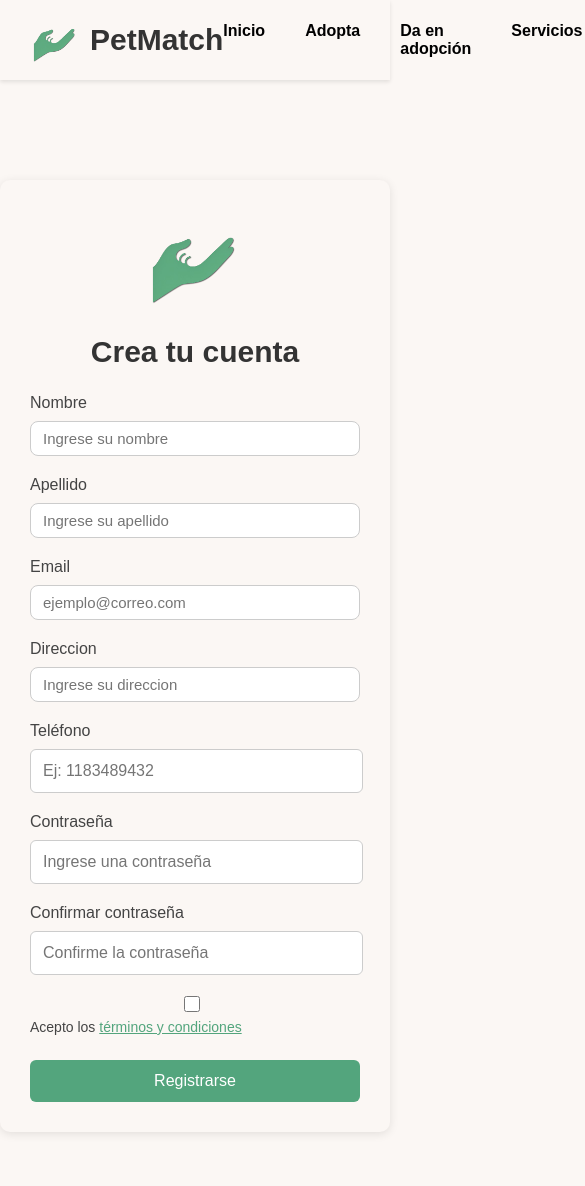
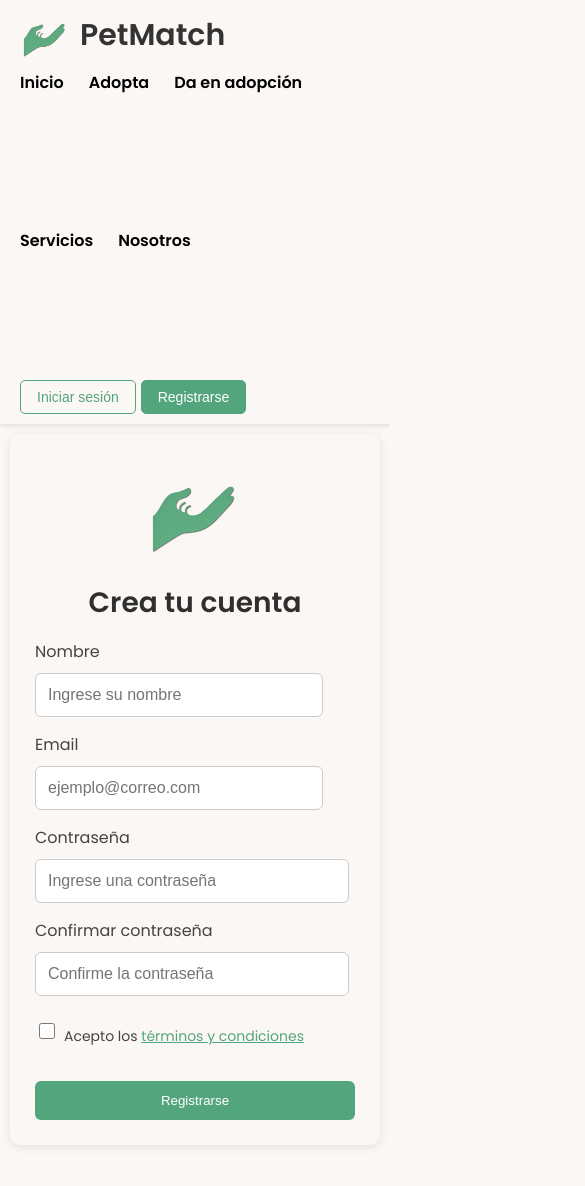
Before and after one commit to valentinacgarcia/PROYECTO, a React (Create React App) app in the folder frontend/: page /register in a window 390 px wide. Shown: the top 1186 px of the page, 585 px wide, since content can reach past the window. After the commit the page ends 1155 px from the top, so only its background shows below. Built offline with nearby package versions, Linux system fonts and the light colour scheme.

Commit message:
Correcciones en chat, navbar y registro de usuario

```diff
--- a/frontend/src/components/Navbar.css
+++ b/frontend/src/components/Navbar.css
@@ -1,15 +1,18 @@
 .navbar {
   display: flex;
+  flex-wrap: wrap;
   justify-content: space-between;
   align-items: center;
   background-color: #fbf7f4;
-  padding: 15px 30px;
+  padding: 10px 20px;
   box-shadow: 0 2px 4px rgba(0, 0, 0, 0.1);
 }
 
 .navbar-left {
   display: flex;
   align-items: center;
+  flex: 1 1 auto;
+  min-width: 150px;
 }
 
 .navbar-icons {
@@ -30,9 +33,10 @@
 
 .navbar-center {
   display: flex;
-  flex-grow: 1;
+  flex: 2 1 300px;
   justify-content: center;
-  gap: 30px;
+  flex-wrap: wrap;
+  gap: 15px;
 }
 
 .nav-item {
@@ -42,6 +46,7 @@
   color: #000000;
   cursor: pointer;
   align-items: left;
+  white-space: nowrap;
 }
 
 .nav-item:hover {
@@ -50,6 +55,9 @@
 
 .navbar-right {
   display: flex;
+  flex: 1 1 auto;
+  justify-content: flex-end;
+  flex-wrap: wrap;
   gap: 10px;
 }
 
@@ -320,3 +328,22 @@
   background-color: #e8f5e9;
   box-shadow: 0 2px 6px rgba(0,0,0,0.1);
 }
+
+/* responsive */
+@media (max-width: 600px) {
+  .navbar {
+    flex-direction: column;
+    align-items: flex-start;
+  }
+
+  .navbar-center {
+    justify-content: flex-start;
+    margin: 10px 0;
+  }
+
+  .navbar-right {
+    justify-content: flex-start;
+    width: 100%;
+    gap: 5px;
+  }
+}
--- a/frontend/src/features/adoption/Panel_Adopcion.css
+++ b/frontend/src/features/adoption/Panel_Adopcion.css
@@ -1,5 +1,5 @@
 body {
-  font-family: Arial, sans-serif;
+  font-family: Poppins, sans-serif;
   margin: 0;
   background-color: #fbf7f4; /* Usando el color fbf7f4 como fondo general */
   color: #333; /* Mantener texto oscuro para legibilidad */
@@ -9,9 +9,9 @@ body {
   max-width: 1200px;
   margin: 20px auto;
   padding: 20px;
-  background-color: #fff;
+  background-color: #ffffff;
   border-radius: 8px;
-  box-shadow: 0 2px 4px rgba(0, 0, 0, 0.1);
+  box-shadow: 0 2px 8px rgba(20, 20, 20, 0.1);
 }
 
 h1 {
@@ -30,7 +30,7 @@ h1 {
   padding: 20px;
   background-color: #fbf7f4;
   border-radius: 8px;
-  box-shadow: 0 1px 3px rgba(0, 0, 0, 0.05);
+  box-shadow: 0 2px 8px rgba(20, 20, 20, 0.1);
 }
 
 .find-match-card {
@@ -218,15 +218,15 @@ h1 {
   overflow: hidden;
   text-overflow: ellipsis;
   white-space: nowrap;
-  font-size: 1em;         /* ↓ Más chico el nombre */
+  font-size: 1em;
 }
 
 .gender-icon {
-  font-size: 2.4em;       /* ↑ Más grande el género */
-  font-weight: 900;       /* ↑ Más grueso/negrita */
+  font-size: 2.4em;
+  font-weight: 900;
   vertical-align: middle;
   text-shadow: 0 0 2px #333;
-  font-family: Arial Black, Arial, sans-serif;
+  font-family: Poppins Black, Poppins, sans-serif;
 }
 
 .gender-icon.female {
--- a/frontend/src/features/auth/Register/RegisterForm.css
+++ b/frontend/src/features/auth/Register/RegisterForm.css
@@ -3,41 +3,40 @@
   justify-content: center;
   align-items: center;
   min-height: 80vh;
+  padding: 10px;
 }
 
 .register-form {
-  width: 400px;
-  max-width: 500px;
-  margin: 100px auto;
-  padding: 30px;
+  width: 100%;
+  max-width: 400px;
+  padding: 25px;
   border-radius: 10px;
   background-color: #fbf7f4;
-  box-shadow: 0 2px 10px rgba(0, 0, 0, 0.1);
+  box-shadow: 0 2px 10px rgba(0,0,0,0.1);
 }
 
 .form-logo {
-  width: 150px;
-  height: auto;
-  margin: 0 auto;
+  width: 120px;
   display: block;
+  margin: 0 auto 15px;
 }
 
-.form-Title {
-  font-size: 30px;
+.form-title {
+  text-align: center;
+  font-size: 28px;
+  margin-bottom: 20px;
   font-weight: 600;
-  text-align: center;
 }
 
 .register-form label {
-  text-align: left;
   display: block;
-  width: 100%;
-  margin-top: 20px;
+  margin-top: 15px;
   font-weight: 500;
 }
 
-.register-form input {
-  width: 93%;
+.register-form input[type="text"],
+.register-form input[type="password"] {
+  width: 90%;
   padding: 12px;
   margin-top: 5px;
   border: 1px solid #ccc;
@@ -45,27 +44,22 @@
   font-size: 16px;
 }
 
-.checkbox-group {
+.checkbox-group-registro {
   display: flex;
   align-items: center;
   gap: 6px;
-  margin-top: 16px;
+  margin-top: 15px;
+  margin-bottom: 10px;
   font-size: 14px;
 }
 
-.checkbox-group input[type="checkbox"] {
-  margin-right: 10px;
+.checkbox-group-registro input[type="checkbox"] {
   width: 16px;
   height: 16px;
   accent-color: #53a57d;
 }
 
-.checkbox-group label {
-  margin: 0;
-  display: inline;
-}
-
-.checkbox-group a {
+.checkbox-group-registro a {
   color: #53a57d;
   text-decoration: underline;
 }
@@ -73,22 +67,21 @@
 .register-form button {
   width: 100%;
   padding: 12px;
+  margin-top: 20px;
   background-color: #53a57d;
-  color: white;
+  color: #fff;
   border: none;
   border-radius: 6px;
-  font-size: 16px;
   cursor: pointer;
-  margin-top: 25px;
+}
+
+.register-form button:hover {
+  background-color: #4a8a62;
 }
 
 .form-error {
   color: red;
-  font-size: 12px;
-  margin-top: 5px;
-  margin-right: 0px;
+  font-size: 13px;
+  text-align: center;
+  margin-top: 10px;
 }
-
-.register-form button:hover {
-  background-color: #53a57d;
-}
--- a/frontend/src/features/auth/Register/RegisterForm.jsx
+++ b/frontend/src/features/auth/Register/RegisterForm.jsx
@@ -4,28 +4,18 @@ import axios from 'axios';
 import './RegisterForm.css';
 import logo from '../../../assets/logo.png';
 
-/* CONSTRUCCION DEL FORM */
 const RegisterForm = () => {
-
-  //Estado para cada campo
   const [formData, setFormData] = useState({
     nombre: "",
-    apellido: "",
     email: "",
-    telefono: "",
     contraseña: "",
-    direccion: "",
     confirmarContraseña: "",
     terminos: false,
   });
 
-  // Estado para errores
   const [formError, setFormError] = useState("");
+  const navigate = useNavigate();
 
-  /* estado para datos enviados
-  const [submittedData, setSubmittedData] = useState(null); */
-
-  // Manejar cambios en inputs
   const handleChange = (e) => {
     const { name, value, type, checked } = e.target;
     setFormData((prev) => ({
@@ -34,99 +24,64 @@ const RegisterForm = () => {
     }));
   };
 
-  //Hook
-  const navigate = useNavigate();
-
-  //Manejo del submit
   const handleSubmit = (e) => {
     e.preventDefault();
 
-    // Validar campos
-    if (
-      !formData.nombre.trim() ||
-      !formData.apellido.trim() ||
-      !formData.email.trim() ||
-      !formData.telefono.trim() ||
-      !formData.contraseña.trim() ||
-      !formData.confirmarContraseña.trim()
-    ) {
+    if (!formData.nombre.trim() || !formData.email.trim() || !formData.contraseña.trim() || !formData.confirmarContraseña.trim()) {
       setFormError("Todos los campos son obligatorios.");
       return;
     }
 
-    // Validación específica del email:
-    const emailRegex = /\S+@\S+\.\S+/;
-    if (!emailRegex.test(formData.email)) {
+    if (!/\S+@\S+\.\S+/.test(formData.email)) {
       setFormError("El email es inválido.");
       return;
     }
 
-    // Validar que las contraseñas coincidan
     if (formData.contraseña !== formData.confirmarContraseña) {
       setFormError("Las contraseñas no coinciden.");
       return;
     }
 
-    //Validacion terminos
     if (!formData.terminos) {
       setFormError("Debes aceptar los términos y condiciones.");
       return;
     }
 
-
-    //Metodo de conexion con el back
+    setFormError("");
 
     axios.post('http://localhost:8000/user/create', {
       name: formData.nombre,
-      last_name: formData.apellido,
       email: formData.email,
-      phone: formData.telefono,
-      address: formData.direccion,
-      password: formData.contraseña, // importante: el backend espera "password"
+      password: formData.contraseña,
+      terms: formData.terminos,
     })
-      .then((response) => {
-        console.log('Registro exitoso:', response.data);
-        navigate('/login');
-      })
-      .catch((error) => {
-        console.error('Error:', error);
-        setFormError('Hubo un problema al registrar. Intente más tarde.');
-      });
+      .then(() => navigate('/login'))
+      .catch(() => setFormError('Hubo un problema al registrar. Intente más tarde.'));
   };
 
   return (
     <div className="register-container">
       <form className="register-form" onSubmit={handleSubmit}>
         <img src={logo} alt="Logo" className='form-logo' />
-        <h2 className='form-Title'>Crea tu cuenta</h2>
+        <h2 className='form-title'>Crea tu cuenta</h2>
 
         {formError && <p className="form-error">{formError}</p>}
 
-        <label htmlFor="Nombre">Nombre</label>
+        <label>Nombre</label>
         <input type="text" name="nombre" placeholder="Ingrese su nombre" value={formData.nombre} onChange={handleChange} />
 
-
-        <label htmlFor="Apellido">Apellido</label>
-        <input type="text" name="apellido" placeholder="Ingrese su apellido" value={formData.apellido} onChange={handleChange} />
-
-        <label htmlFor="Email">Email</label>
+        <label>Email</label>
         <input type="text" name="email" placeholder="ejemplo@correo.com" value={formData.email} onChange={handleChange} autoComplete="off" />
 
-        <label htmlFor="Direccion">Direccion</label>
-        <input type="text" name="direccion" placeholder="Ingrese su direccion" value={formData.direccion} onChange={handleChange}/>
+        <label>Contraseña</label>
+        <input type="password" name="contraseña" placeholder="Ingrese una contraseña" value={formData.contraseña} onChange={handleChange} />
 
-        <label htmlFor="telefono">Teléfono</label>
-        <input type="tel" name="telefono" placeholder='Ej: 1183489432'value={formData.telefono} onChange={handleChange}/>
+        <label>Confirmar contraseña</label>
+        <input type="password" name="confirmarContraseña" placeholder="Confirme la contraseña" value={formData.confirmarContraseña} onChange={handleChange} />
 
-        <label htmlFor="Contraseña">Contraseña</label>
-        <input type="password" name="contraseña" placeholder="Ingrese una contraseña" value={formData.contraseña} onChange={handleChange}/>
-
-        <label htmlFor="ConfirmarContraseña">Confirmar contraseña</label>
-        <input type="password" name="confirmarContraseña" placeholder="Confirme la contraseña" value={formData.confirmarContraseña} onChange={handleChange}/>
-
-        <div className="form-group checkbox-group">
-          <input type="checkbox" id="terminos" name="terminos" checked={formData.terminos} onChange={handleChange}/>
-          <label htmlFor="terminos"> Acepto los <a href="#">términos y condiciones</a> </label>
+        <div className="checkbox-group-registro">
+          <input type="checkbox" id="terminos" name="terminos" checked={formData.terminos} onChange={handleChange} />
+          <label htmlFor="terminos">Acepto los <a href="#">términos y condiciones</a></label>
         </div>
 
         <button type="submit">Registrarse</button>
@@ -135,5 +90,4 @@ const RegisterForm = () => {
   );
 };
 
-
 export default RegisterForm;
```
Also changed, not shown: frontend/src/components/Navbar.jsx (+34 -26 lines), frontend/src/features/chats/ChatPanel.css (+99 -10 lines), frontend/src/features/chats/ChatPanel.jsx (+33 -6 lines), frontend/src/features/notifications/NotificationBell.jsx (+15 -37 lines), 1 other file (tests, documents, lock files or other folders).
